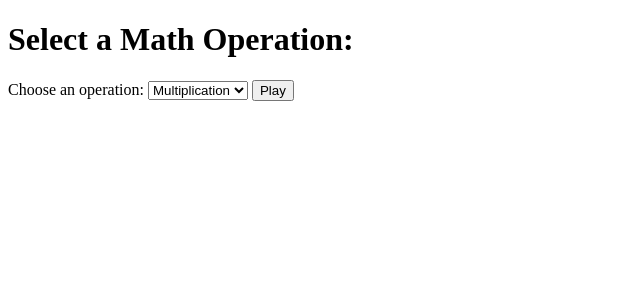
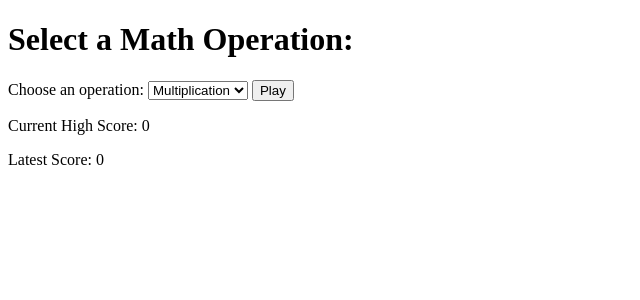
Before and after one commit to ZhengJie98/Illuminia-Test, a Flask app: page / in a window 1280 px wide. Shown: the top 300 px of the page, without its empty margins (0-640 px from the left). Run offline with Flask 3, Linux system fonts and the light colour scheme.

Commit message:
implement high score and latest score

```diff
--- a/main.py
+++ b/main.py
@@ -21,8 +21,11 @@ app.config['SESSION_TYPE'] = 'filesystem'
 app.config['UPLOAD_FOLDER'] = UPLOAD_FOLDER
 
 
+
 @app.route('/test')
 def test():
+    session.clear()
+
     return "testing test"
 
 @app.route('/home')
@@ -36,10 +39,28 @@ def home():
 @app.route('/game_over')
 def game_over():
 
-    return render_template('game_over.html')
+    score = request.args.get('score', type=int)
+    print("game_over score:", score)
+    session['latest_score'] = score
+
+    # Do something with the score, for example, store it in the session
+    if score is not None and (score > session['high_score']) :
+        session['high_score'] = score
+
+    return render_template('game_over.html', score=score)
 
 @app.route("/", methods=['post', 'get'])
 def main():
+
+    # if not session.get('high_score'):
+    if 'high_score' not in session:
+        print("initialising session score")
+        session['high_score'] = 0
+        session['latest_score'] = 0
+
+
+    high_score = session['high_score']
+    latest_score = session['latest_score']
 
     # print("===in main method===")
     if request.method == 'POST':
@@ -50,7 +71,7 @@ def main():
         # return url_for("game", operation = operation)
         return redirect(url_for('game', operation=operation))
 
-    return render_template('choose_game.html')
+    return render_template('choose_game.html', high_score=high_score, latest_score=latest_score)
 
 #assign URLs to have a particular route
 global seen_list
@@ -141,12 +162,6 @@ def generate_pair():
     number2 = random.randint(0, 12)
     return number1, number2
 
-# def get_unique_pair():
-#     while True:
-#         pair = generate_pair()
-#         if pair not in appeared_pairs:
-#             appeared_pairs.append(pair)
-#             return pair
 
 @app.route("/login", methods=["POST", "GET"])
 def login():
--- a/templates/choose_game.html
+++ b/templates/choose_game.html
@@ -23,14 +23,28 @@
     <button type="submit">Play</button>
   </form>
 
+  <p>Current High Score: {{high_score}}</p>
+  <p>Latest Score: {{latest_score}}</p>
+
+  <!-- <form>
+    <button type="button" onclick="resetStorage()">reset</button>
+</form> -->
+
+
+
   <script>
     function play() {
       var selectedOperation = document.getElementById("mathOperation").value;
-    //   console.log("heheheh")
-    //   window.location.href = "/game?operation=" + selectedOperation;
+    }
 
-      // Add your logic here to perform an action based on the selected operation
-    }
+    // function resetStorage() {
+    //         console.log("reset CALLED")
+    //         localStorage.clear();
+    //         sessionStorage.clear();
+    //         location.reload();
+
+    //         // localStorage.setItem('score',0)
+    //     }
   </script>
 
 </body>
--- a/templates/game.html
+++ b/templates/game.html
@@ -4,9 +4,9 @@
     <!-- Your existing head content -->
 </head>
 <body>
-    <form>
+    <!-- <form>
         <button type="button" onclick="resetStorage()">reset</button>
-    </form>
+    </form> -->
 
     <h1>Number Display</h1>
     <p>Number 1: {{ number1 }}</p>
--- a/templates/game_over.html
+++ b/templates/game_over.html
@@ -23,9 +23,10 @@
             // Redirect to the main game page to start a new game
             console.log("reset CALLED")
             localStorage.clear();
-            sessionStorage.clear();
+            // sessionStorage.clear();
             window.location.href = "/";
         }
+
     </script>
 </body>
 </html>
```
Also changed, not shown: tempCodeRunnerFile.py (added).
